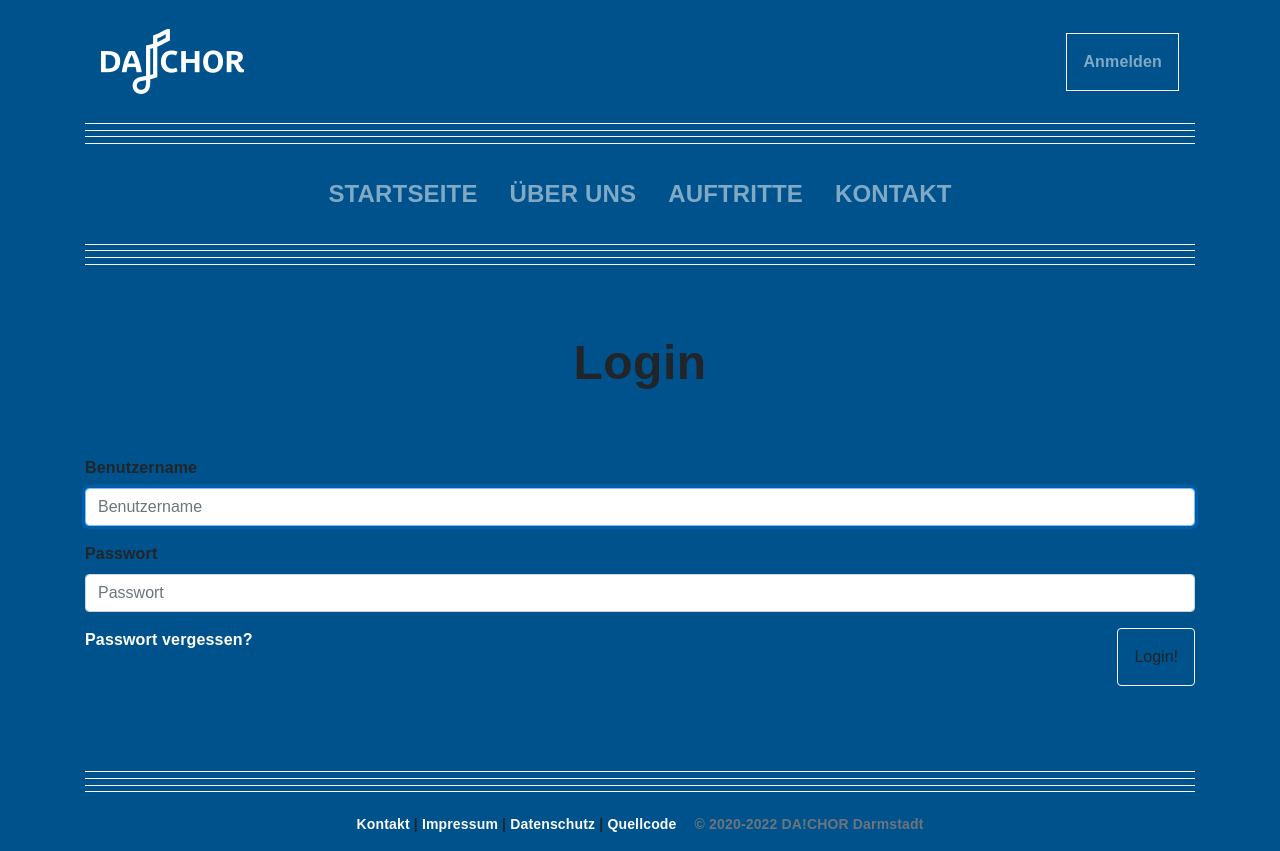
After one commit to geislern/DACHOR-Website, a Django app: page /accounts/login/ in a window 1280 px wide. The commit adds this page. Run offline with Django 3.2, Linux system fonts and the light colour scheme; some libraries are stand-ins or nearby versions; some web fonts are replaced.

Commit message:
Introduce frontend login & related views
Add views for login, logout, passwort changing and passwort reset
Visualize login status in navbar (and link passwort changing and logout)
Fix jquery loading

```diff
--- a/dachor/settings.py
+++ b/dachor/settings.py
@@ -134,7 +134,7 @@ BOOTSTRAP4 = {
     },
     # use local js
     'javascript_url': {
-        'url': STATIC_URL + "vendor/bootstrap/js/bootstrap.min.js",
+        'url': STATIC_URL + "vendor/bootstrap/js/bootstrap.bundle.min.js",
     },
     # use local theme
     'theme_url': STATIC_URL + 'vendor/bootswatch-superhero/bootstrap.min.css',
@@ -154,3 +154,6 @@ COMPRESS_FILTERS = {
 }
 HTML_MINIFY = True
 KEEP_COMMENTS_ON_MINIFYING = True
+
+LOGIN_URL = "/accounts/login/"
+LOGIN_REDIRECT_URL = "/"
--- a/dachor_website/static/css/custom.css
+++ b/dachor_website/static/css/custom.css
@@ -93,7 +93,7 @@ footer {
     right: 0;
 }
 
-.nav-button .nav-link {
+.nav-button .nav-link, .btn-outline-custom {
     font-size: 1rem;
     padding: 1rem 1rem !important;
     border: solid .04rem #f9f9f9;
--- a/dachor_website/templates/dachor_website/base.html
+++ b/dachor_website/templates/dachor_website/base.html
@@ -13,11 +13,11 @@
 <head>
     <meta charset="utf-8">
 
+    {% block title %}<title>DA!CHOR</title>{% endblock %}
+
     {# load Bootstrap CSS and JavaScript #}
     {% bootstrap_css %}
-    {% bootstrap_javascript jquery='no' %}
-
-    {% block title %}<title>DA!CHOR</title>{% endblock %}
+    {% bootstrap_javascript jquery='slim' %}
 
     {% compress css %}
         <link rel="stylesheet" type="text/css" href="{% static 'css/custom.css' %}">
--- a/dachor_website/templates/dachor_website/login.html
+++ /dev/null
@@ -1 +0,0 @@
-{% extends 'dachor_website/base.html' %}
--- a/dachor_website/templates/dachor_website/navbar.html
+++ b/dachor_website/templates/dachor_website/navbar.html
@@ -10,6 +10,17 @@
             />
         </a>
         <ul class="navbar-nav ml-auto flex-row">
+            {% if user.is_authenticated %}
+                <div class="nav-item dropdown">
+                  <a class="nav-link dropdown-toggle" href="#" role="button" id="dropdownMenuLink" data-toggle="dropdown" aria-haspopup="true" aria-expanded="false">
+                      {{ user }}
+                  </a>
+                  <div class="dropdown-menu" aria-labelledby="dropdownMenuLink">
+                    <a class="dropdown-item" href="{% url "website:password_change" %}">Passwort ändern</a>
+                    <a class="dropdown-item" href="{% url "website:logout" %}">Logout</a>
+                  </div>
+                </div>
+            {% else %}
                 <li class="nav-item nav-button">
                     <div class="d-none d-sm-block">
                         <a class="nav-link {{ login }}" href="{% url "website:login" %}">Anmelden</a>
@@ -18,6 +29,7 @@
                         <a class="nav-link {{ login }}" href="{% url "website:login" %}">Login</a>
                     </div>
                 </li>
+            {% endif %}
         </ul>
         <button class="navbar-toggler ml-auto" type="button" data-toggle="collapse" data-target="#navbar2">
             <span class="navbar-toggler-icon"></span>
--- /dev/null
+++ b/dachor_website/templates/registration/login.html
@@ -0,0 +1,15 @@
+{% extends 'dachor_website/base.html' %}
+
+{% load bootstrap4 %}
+
+{% block content %}
+    <h1>Login</h1>
+
+        <form method="post" class="post-form">
+            {% csrf_token %}
+            {% bootstrap_form form %}
+            <input type="submit" class="btn btn-outline-custom float-right" value="Login!">
+        </form>
+
+        <a href="{% url "website:password_reset" %}" class="text-white">Passwort vergessen?</a>
+{% endblock %}
--- a/dachor_website/urls.py
+++ b/dachor_website/urls.py
@@ -1,15 +1,15 @@
-from django.urls import path
+from django.urls import path, include
 
 from . import views
 
 app_name = 'website'
 
 urlpatterns = [
+    path('accounts/', include('django.contrib.auth.urls')),
     path('', views.HomepageView.as_view(), name='homepage'),
     path('ueber_uns/', views.AboutView.as_view(), name='about'),
     path('kontakt/', views.ContactView.as_view(), name='contact'),
     path('auftritte/', views.EventsView.as_view(), name='events'),
     path('impressum/', views.ContactView.as_view(), name='impress'),
-    path('login/', views.LoginView.as_view(), name='login'),
     path('datenschutz/', views.PrivacyView.as_view(), name='privacy'),
 ]
```
Also changed, not shown: dachor_website/views.py (+1 -17 lines). Lines whose indentation alone changed are shown as unchanged.
